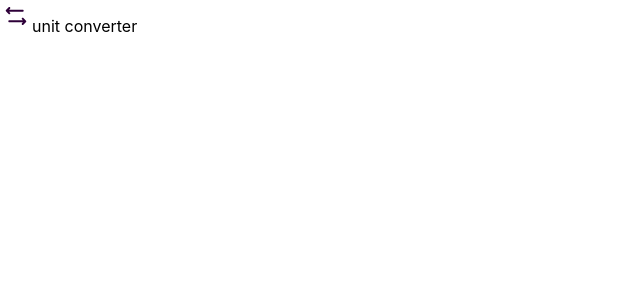
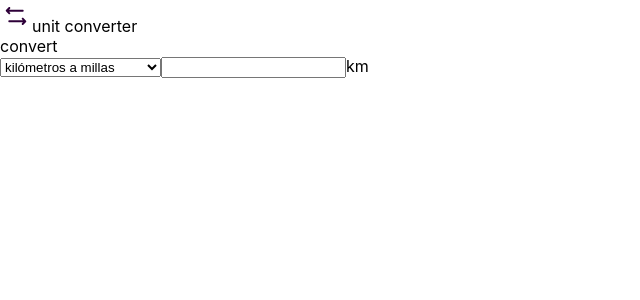
Before and after one commit to ivvasel/pruebaOxygen, a React (Create React App) app in the folder app1/: page / in a window 1280 px wide. Shown: the top 300 px of the page, without its empty margins (0-640 px from the left). Built offline with nearby package versions, Linux system fonts and the light colour scheme; the HTML template or start-up script is replaced by a standard one.

Commit message:
unidades de conversion

```diff
--- a/app1/src/App.js
+++ b/app1/src/App.js
@@ -1,11 +1,12 @@
-import logo from './logo.svg';
-import './App.css';
-import Header from './components/Header'
+import "./App.css";
+import Header from "./components/Header";
+import Converter from "./components/Converter";
 
 function App() {
   return (
     <div className="App1">
-      <Header/>
+      <Header />
+      <Converter />
     </div>
   );
 }
--- a/app1/src/components/Converter.js
+++ b/app1/src/components/Converter.js
@@ -1,7 +1,69 @@
-import React from 'react'
+import React, { useState } from "react";
+import Save from "./icons/Save";
 
 export default function Converter() {
+  const conversiones = [
+    {
+      value: "kmTomillas",
+      name: "kilómetros a millas",
+      from: "km",
+      to: "miles",
+    },
+    {
+      value: "millasTokm",
+      name: "millas a kilómetros",
+      from: "miles",
+      to: "km",
+    },
+    {
+      value: "piesTometros",
+      name: "pies a metros",
+      from: "feet",
+      to: "metres",
+    },
+    {
+      value: "metrosTopies",
+      name: "metros a pies",
+      from: "metres",
+      to: "feet",
+    },
+    {
+      value: "cmTopulgadas",
+      name: "centímetros a pulgadas",
+      from: "cm",
+      to: "inches",
+    },
+    {
+      value: "pulgadasTocm",
+      name: "pulgadas a centímetros",
+      from: "inches",
+      to: "cm",
+    },
+  ];
+  const [conversion, setConversion] = useState(conversiones[0]);
+
+  const handleChange = (value) => {
+    const selected = conversiones.find((item) => item.value === value);
+    setConversion(selected);
+  };
+
   return (
-    <div>converter</div>
-  )
+    <div name="converter">
+      <div name="header-converter">convert</div>
+      <div name="body-converter">
+        <div>
+          <select onChange={(e) => handleChange(e.target.value)}>
+            {conversiones.map((item) => (
+              <option value={item.value}>{item.name}</option>
+            ))}
+          </select>
+          <input name="toConvert"></input>
+          {conversion.from}
+        </div>
+        <div>
+          <Save />
+        </div>
+      </div>
+    </div>
+  );
 }
--- /dev/null
+++ b/app1/src/components/icons/Save.js
@@ -0,0 +1,21 @@
+import React from "react";
+
+export default function Save() {
+  return (
+    <>
+      <svg
+        width="18"
+        height="15"
+        viewBox="0 0 18 15"
+        fill="none"
+        xmlns="http://www.w3.org/2000/svg">
+        <path
+          fill-rule="evenodd"
+          clip-rule="evenodd"
+          d="M0.25 5.0298C0.25 2.3293 2.61914 0.25 5.4 0.25C6.83347 0.25 8.09484 0.922139 9 1.79183C9.90516 0.922139 11.1665 0.25 12.6 0.25C15.3809 0.25 17.75 2.3293 17.75 5.0298C17.75 6.87967 16.9611 8.50644 15.8682 9.88154C14.7771 11.2543 13.35 12.4193 11.9835 13.366C11.4615 13.7276 10.9335 14.0611 10.4503 14.3072C9.99651 14.5383 9.47474 14.75 9 14.75C8.52526 14.75 8.00349 14.5383 7.54973 14.3072C7.06648 14.0611 6.53846 13.7276 6.01653 13.366C4.65005 12.4193 3.22287 11.2543 2.13182 9.88154C1.03888 8.50644 0.25 6.87967 0.25 5.0298ZM5.4 1.75C3.32075 1.75 1.75 3.2791 1.75 5.0298C1.75 6.43329 2.34579 7.74 3.30609 8.94822C4.26828 10.1588 5.56292 11.2269 6.87074 12.133C7.36562 12.4758 7.83174 12.7675 8.23045 12.9706C8.65865 13.1886 8.90666 13.25 9 13.25C9.09334 13.25 9.34135 13.1886 9.76955 12.9706C10.1683 12.7675 10.6344 12.4758 11.1293 12.133C12.4371 11.2269 13.7317 10.1588 14.6939 8.94822C15.6542 7.74 16.25 6.43329 16.25 5.0298C16.25 3.2791 14.6792 1.75 12.6 1.75C11.4058 1.75 10.2908 2.46342 9.59457 3.36892C9.4526 3.55356 9.23291 3.66176 9 3.66176C8.76709 3.66176 8.5474 3.55356 8.40544 3.36892C7.7092 2.46342 6.59415 1.75 5.4 1.75Z"
+          fill="white"
+        />
+      </svg>
+    </>
+  );
+}
```
